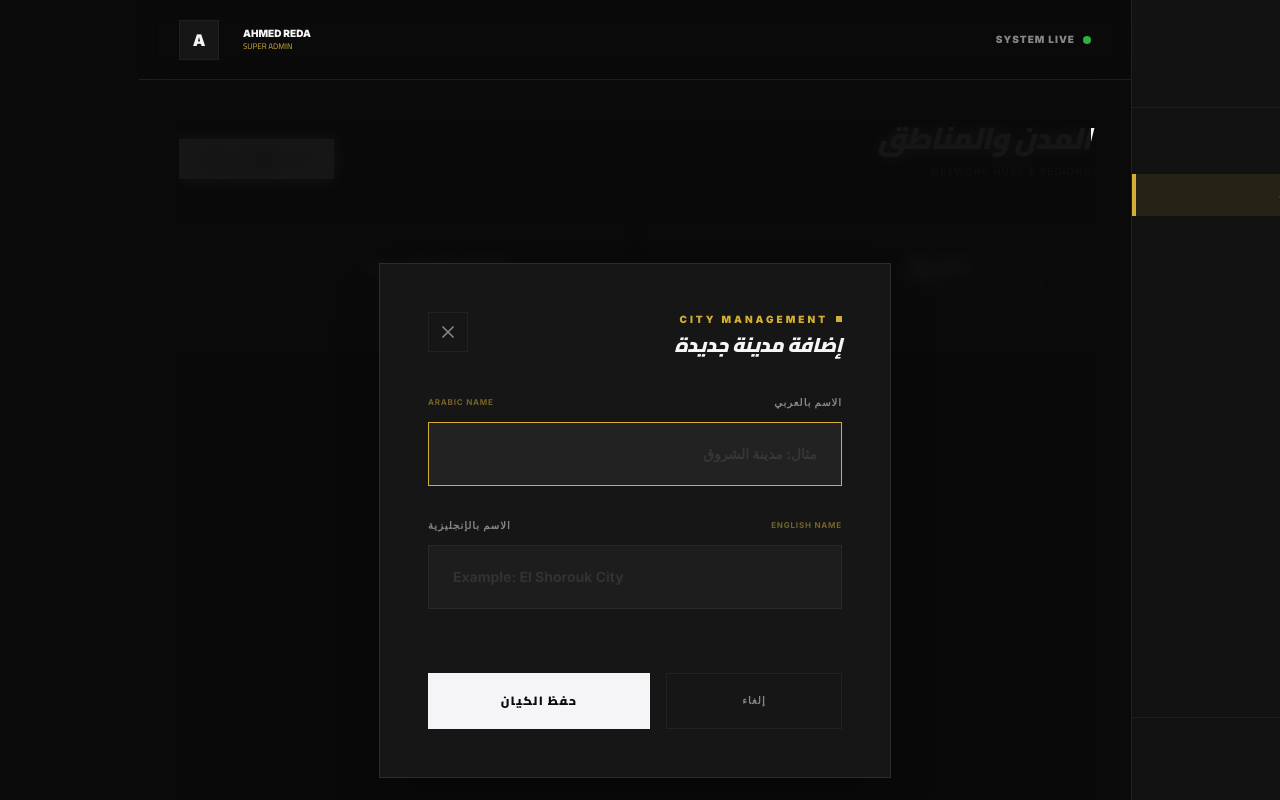
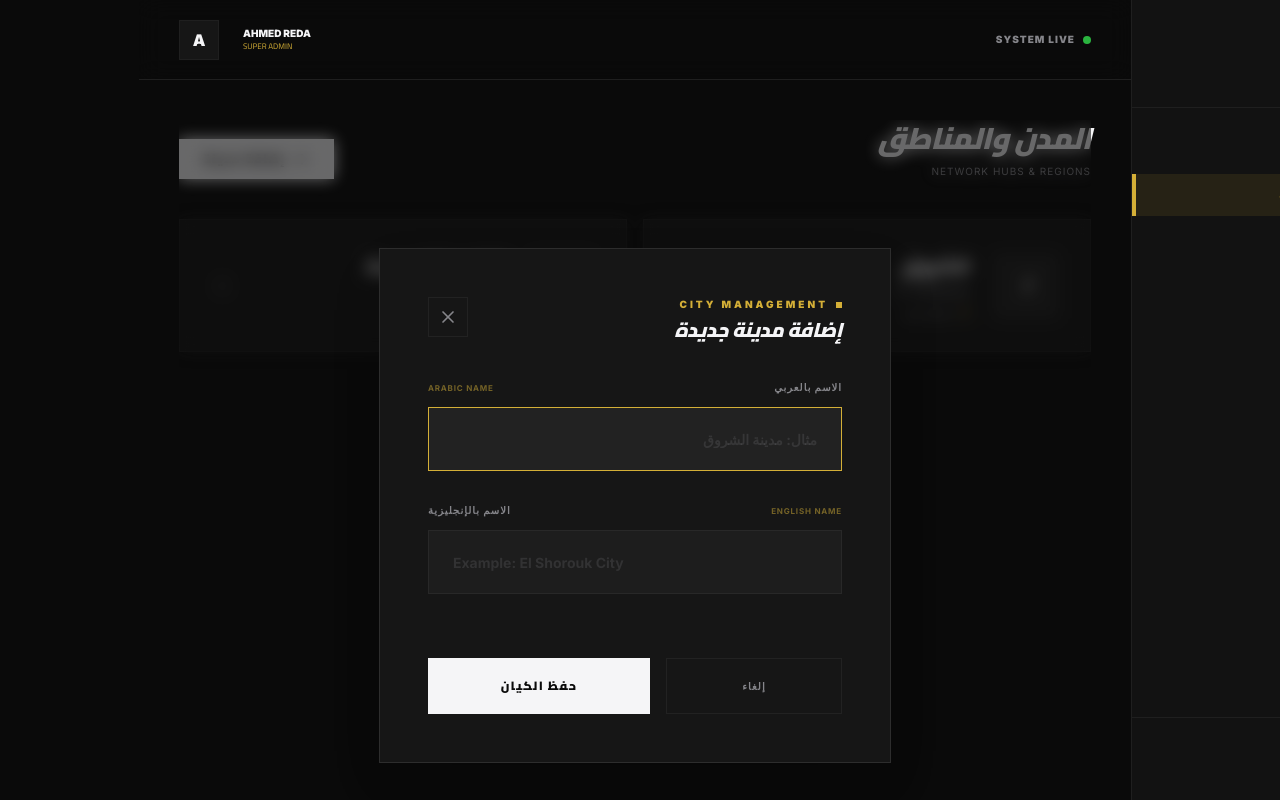
Before and after one commit to Elawady2002/fi-el-sekka-admin-dashboard, a Next.js app: page /point-to-point in a window 1280 px wide. Both pictures are taken after a click on the button "إضافة مدينة". Built offline with nearby package versions, Linux system fonts and the light colour scheme.

Commit message:
UI Refinement: Adjusted modal vertical alignment and backdrop blur

```diff
--- a/src/app/point-to-point/page.tsx
+++ b/src/app/point-to-point/page.tsx
@@ -237,7 +237,7 @@ export default function PointToPointPage() {
 
             {/* Modal */}
             {showModal && (
-                <div className="fixed top-0 left-0 w-full h-screen z-[9999] flex items-center justify-center p-6 bg-bg-black/95 backdrop-blur-sm animate-fade-in">
+                <div className="fixed top-0 left-0 w-full h-screen z-9999 flex items-start justify-center pt-32 p-6 bg-bg-black/60 backdrop-blur-sm animate-fade-in">
                     <div className="glass-card w-full max-w-lg p-12 space-y-10 animate-fade-up shadow-2xl border-white/10">
                         <div className="flex items-start justify-between">
                             <div>
```
